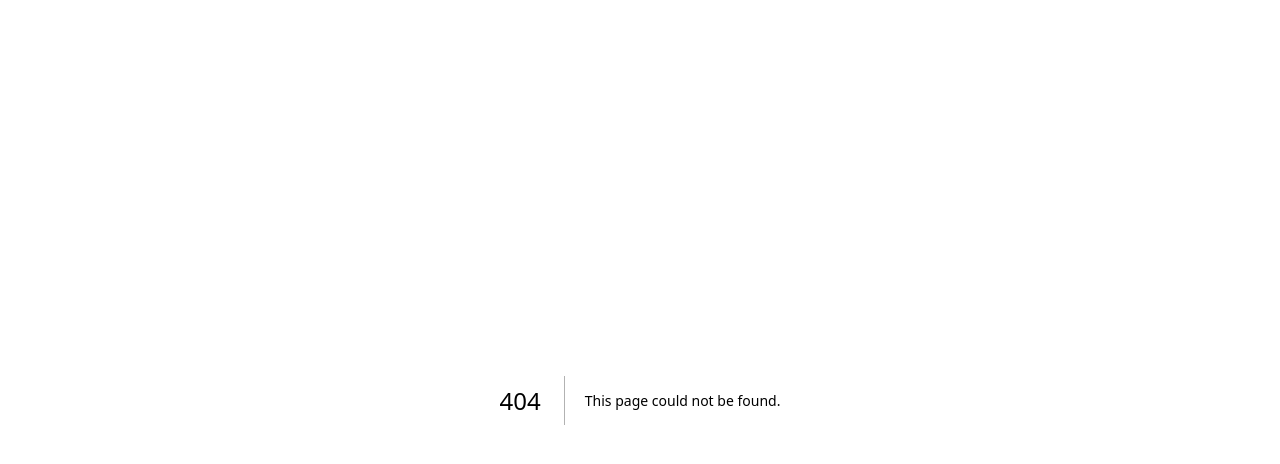
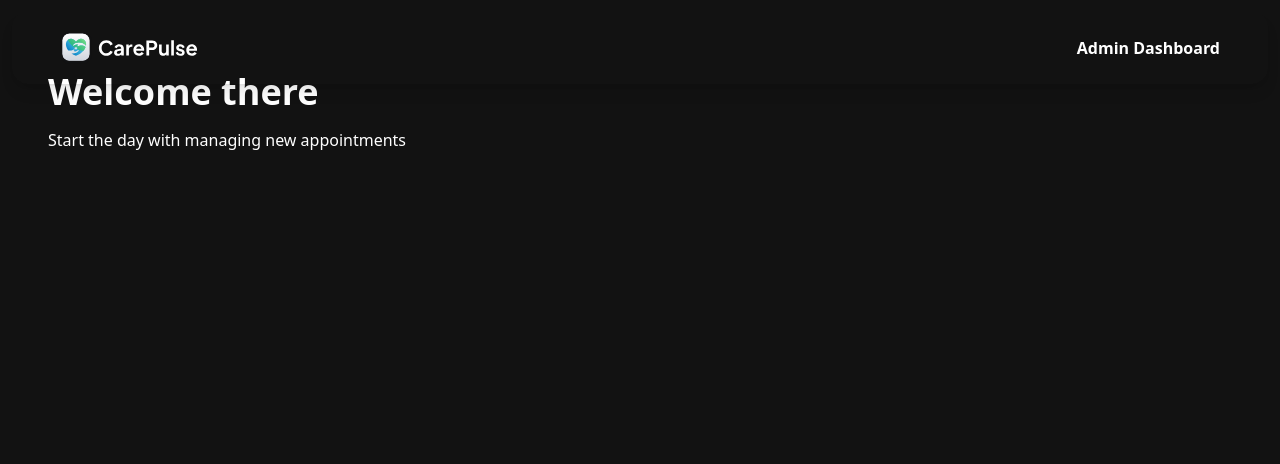
Before and after one commit to AyoNaim/AyoCare, a Next.js app in the folder ayocare/: page /admin in a window 1280 px wide. Before the commit this address had no page. Shown: the top 464 px of the page. Built offline with nearby package versions, Linux system fonts and the light colour scheme.

Commit message:
made changes

```diff
--- /dev/null
+++ b/ayocare/app/admin/page.tsx
@@ -0,0 +1,24 @@
+import Image from 'next/image'
+import Link from 'next/link'
+import React from 'react'
+
+const Admin = () => {
+  return (
+    <div className='max-w-7xl flex flex-col y-14 mx-auto'>
+        <header className='sticky top-3 z-20 mx-3 flex items-center justify-between rounded-2xl bg-dark-200 px-[5%] py-5 shadow-lg xl:px-12'>
+            <Link href={'./'} className='cursor-pointer'>
+                <Image src={'/logo-full.svg'} alt='logo' height={32} width={163} className='h-8 w-fit'/>
+            </Link>
+            <p className='text-16-semibold'>Admin Dashboard</p>
+        </header>
+        <main className='admin-main'>
+            <section className='w-full space-y-4'>
+                <h1 className='header'> Welcome there</h1>
+                <p className='text-dark-700'>Start the day with managing new appointments</p>
+            </section>
+        </main>
+    </div>
+  )
+}
+
+export default Admin
--- a/ayocare/app/globals.css
+++ b/ayocare/app/globals.css
@@ -146,9 +146,9 @@
   }
 
   /* ===== ADMIN */
-  .admin-header {
+  /* .admin-header {
     @apply sticky top-3 z-20 mx-3 flex items-center justify-between rounded-2xl bg-dark-200 px-[5%] py-5 shadow-lg xl:px-12;
-  }
+  } */
 
   .admin-main {
     @apply flex flex-col items-center space-y-6 px-[5%] pb-12 xl:space-y-12 xl:px-12;
```
